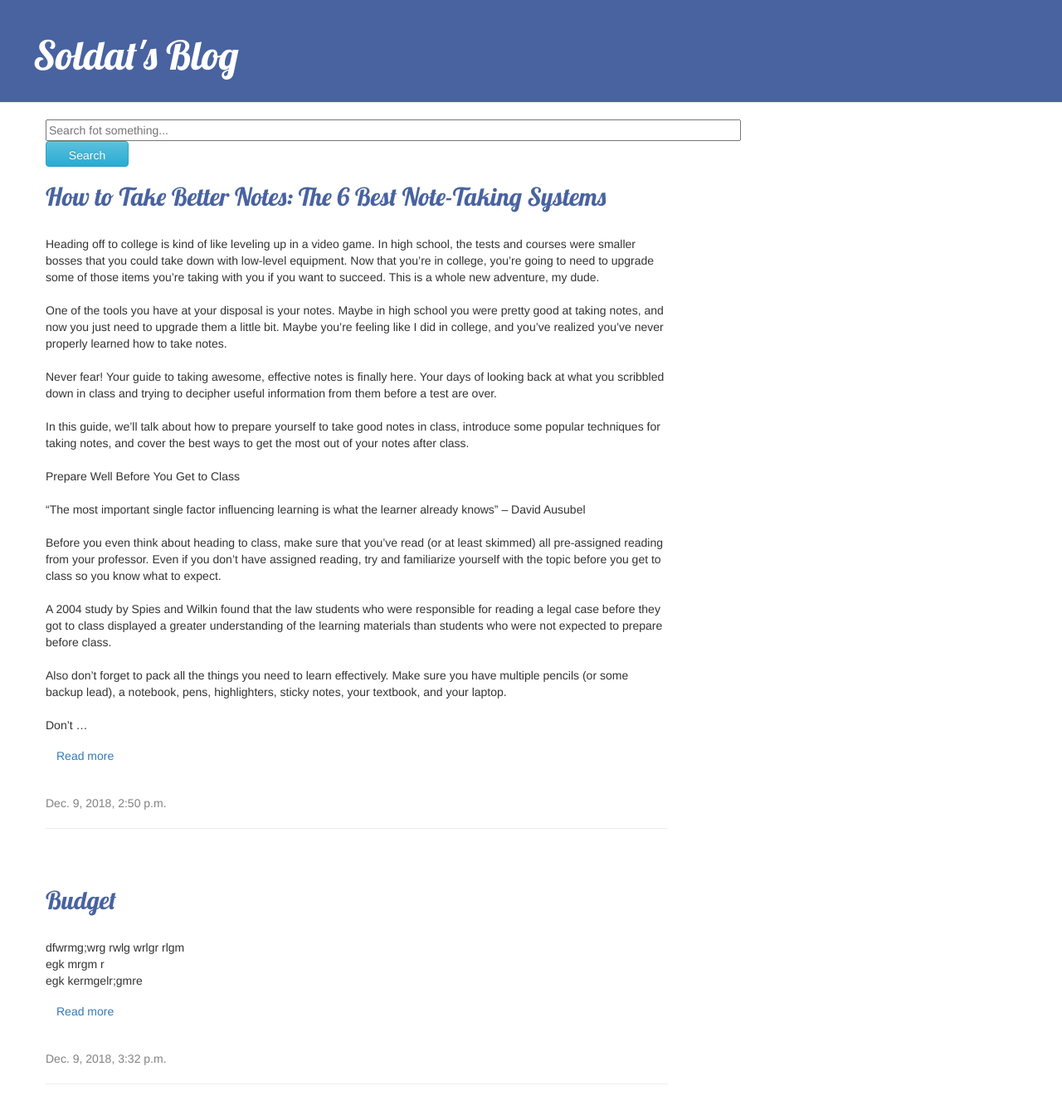
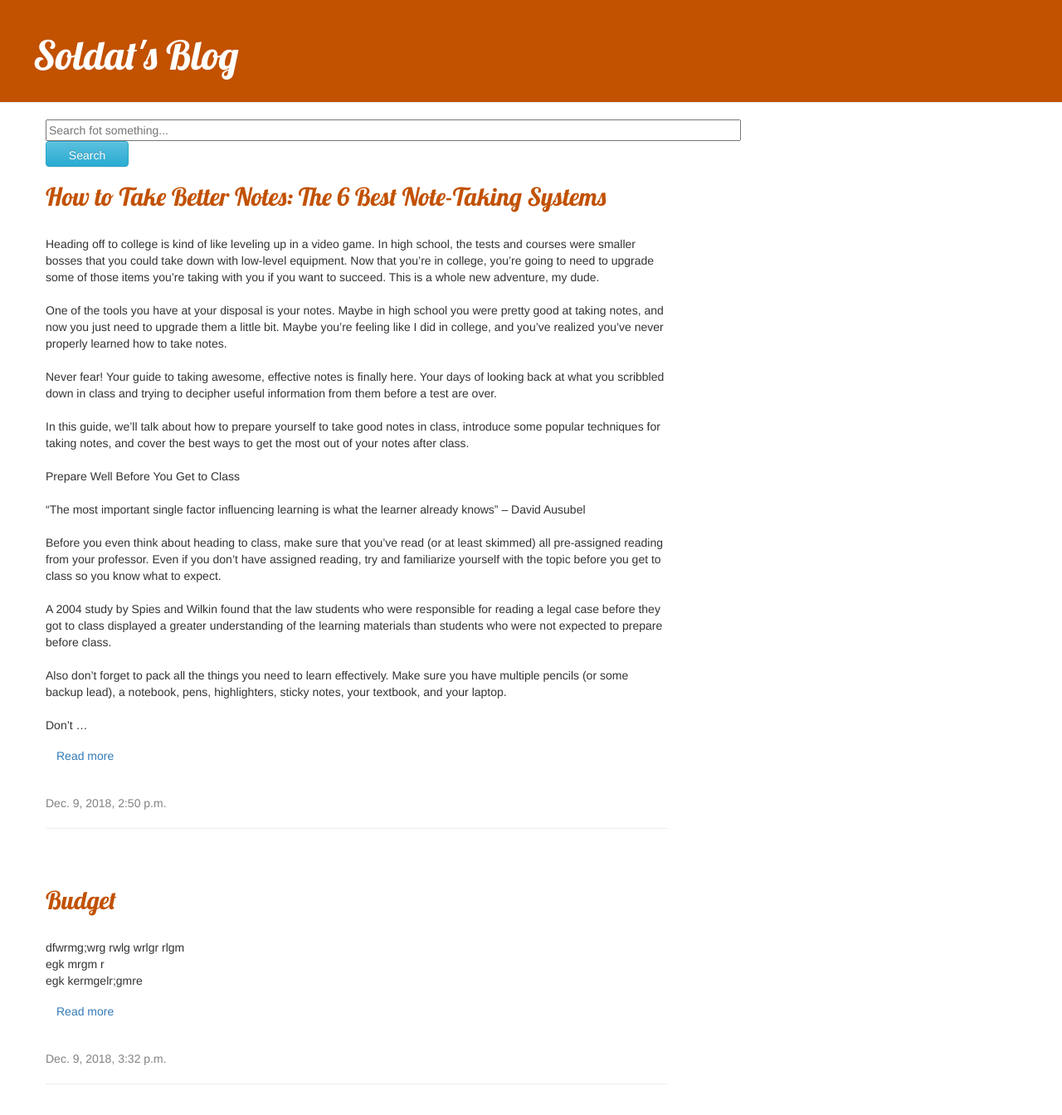
Before and after one commit to Fastwriter/my-first-blog, a Django app: page / in a window 1280 px wide. Shown: the top 1344 px of the page at 83% size. Run offline with Django 3.2, Linux system fonts and the light colour scheme; data comes from the database, SQL or seed files in the repository; some libraries are stand-ins or nearby versions.

Commit message:
Updated version

```diff
--- a/blog/static/css/blog.css
+++ b/blog/static/css/blog.css
@@ -1,12 +1,12 @@
 h1 a, h2 a {
-    color: #4863A0;
+    color: #C25100;
     font-family: 'Lobster';
 }
 body {
 
 }
 .page-header {
-    background-color: #4863A0;
+    background-color: #C25100;
     margin-top: 0;
     padding: 20px 20px 20px 40px;
 }
```
